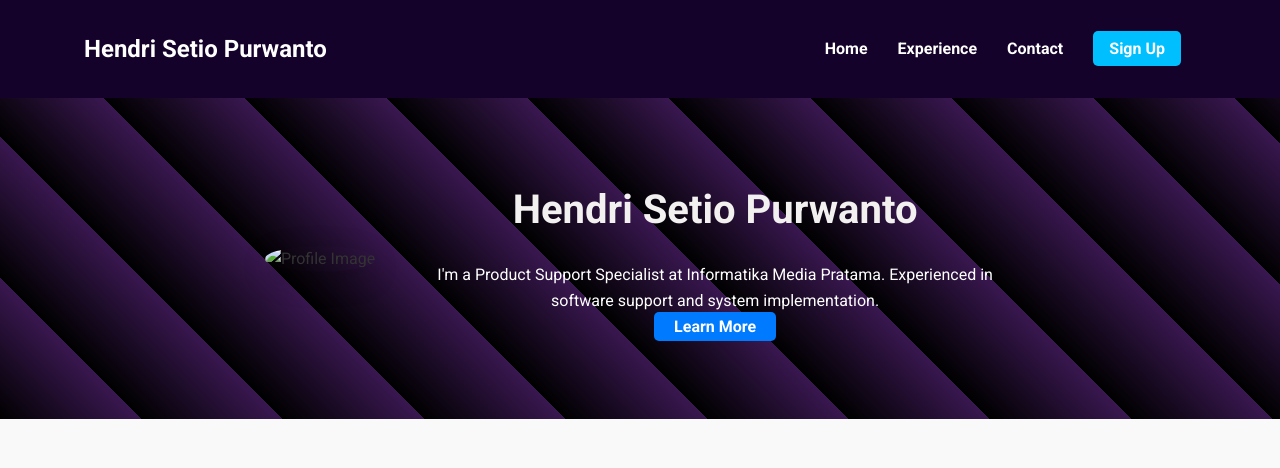
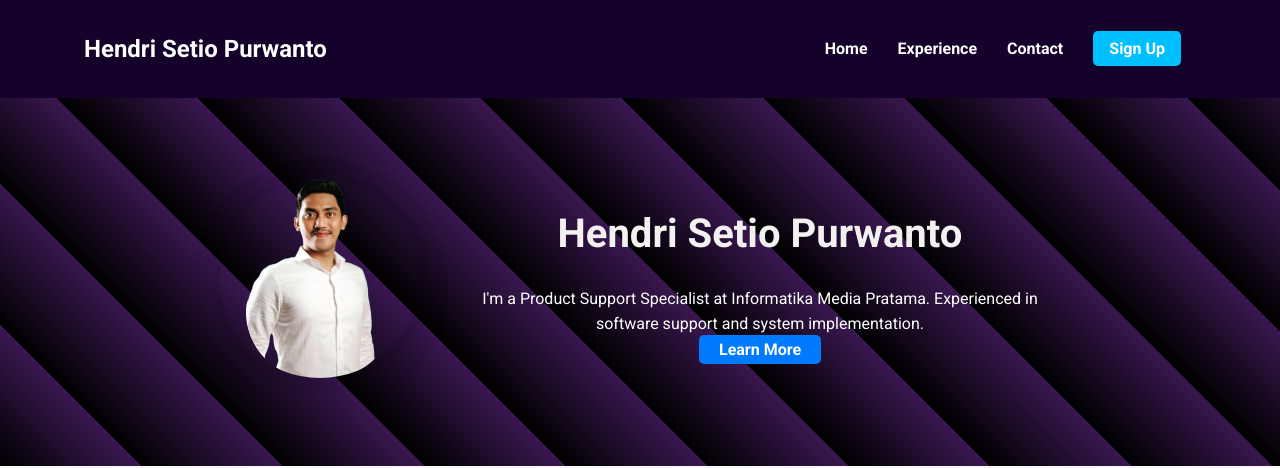
Before and after one commit to hendri-collab/portofolio, a plain HTML site: page index.html in a window 1280 px wide. Shown: the top 468 px of the page. Drawn offline with Linux system fonts and the light colour scheme; files whose address does not match are found by name.

Commit message:
Update index.html
change

```diff
--- a/index.html
+++ b/index.html
@@ -185,7 +185,7 @@
        <div class="wrapper">
            <div class="hero-content">
                <div class="profile">
-                   <img src="./github/asset/profil.png" alt="Profile Image" class="profile-image">
+                   <img src="./.github/Aset/profil.png" alt="Profile Image" class="profile-image">
                </div>
                <div class="hero-text">
                    <h1>Hendri Setio Purwanto</h1>
```
